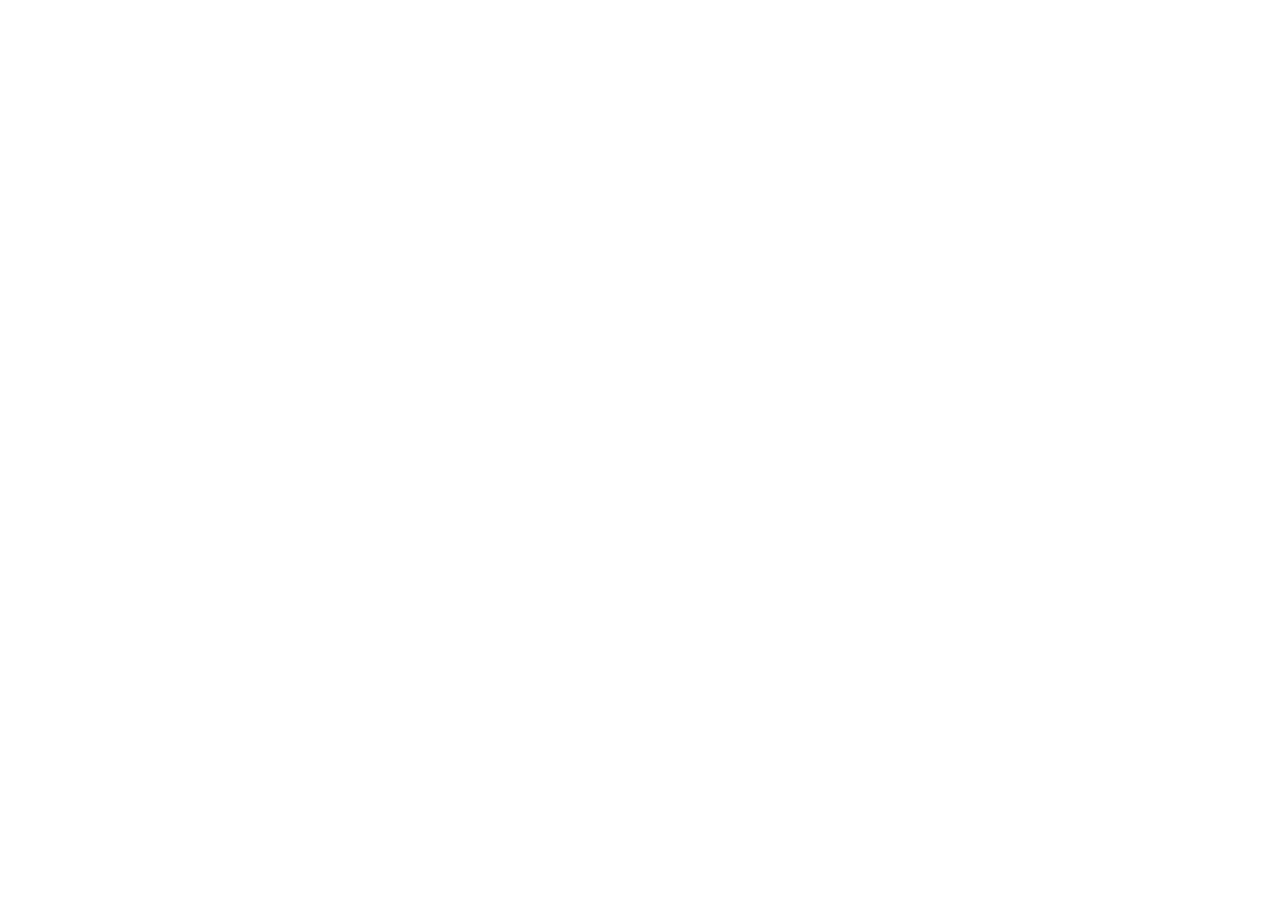
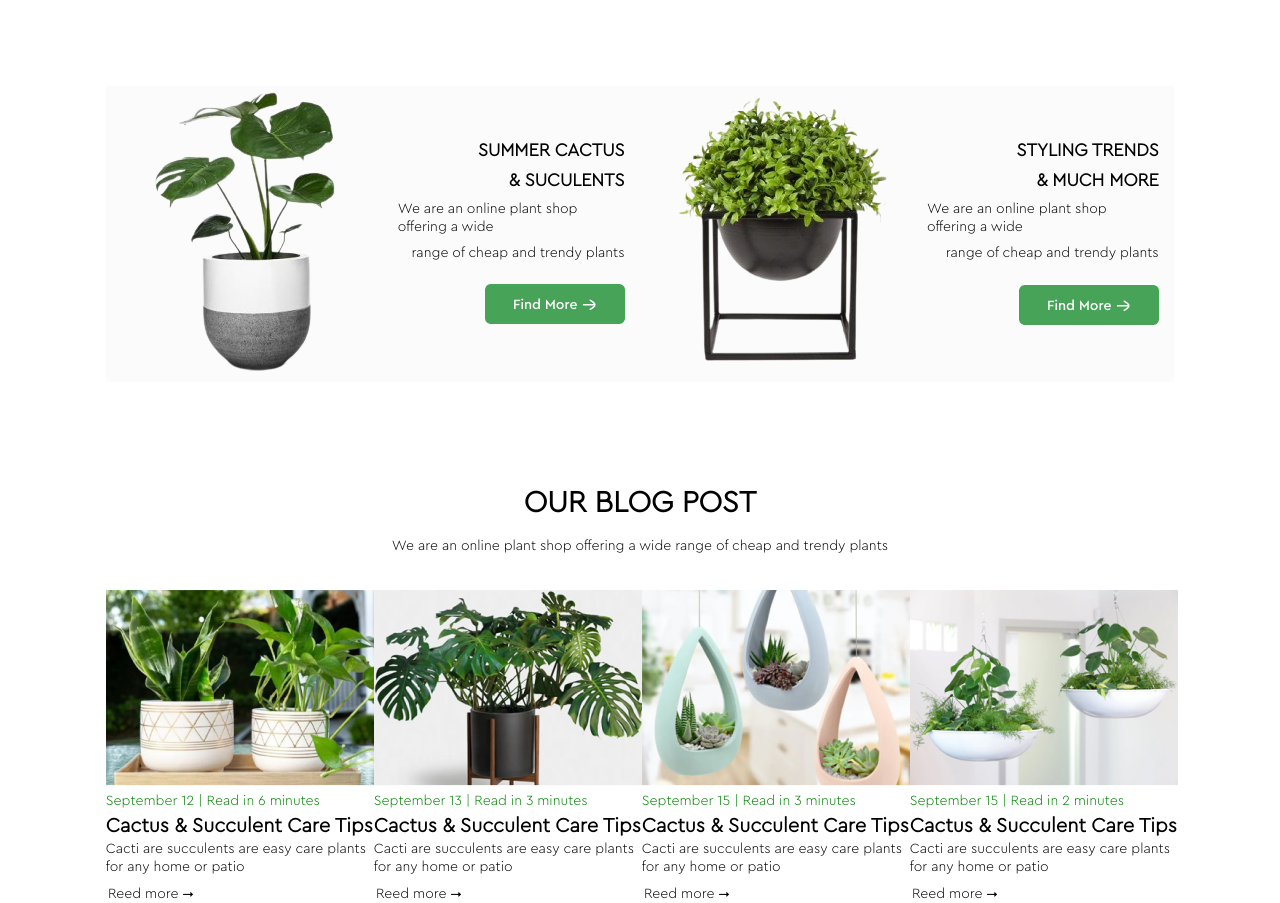
Before and after one commit to vitaliydobrovolsky/Hillel-Front-end-Basic, a plain HTML site: page index.html in a window 1280 px wide. Before the commit the page ends 800 px from the top, so only its background shows below. Drawn offline with Linux system fonts and the light colour scheme.

Commit message:
added lesson 8

```diff
--- a/CSS/style.css
+++ b/CSS/style.css
@@ -0,0 +1,127 @@
+* {
+    margin: 0;
+    box-sizing: border-box;
+    padding: 0;
+}
+
+.container {
+    width: 83.47%;
+    height: 86.62%;
+    /*width: 1202px ;
+    height: 887px;*/
+    margin-left: auto;
+    margin-right: auto;
+    margin-top: 6.7%;
+
+
+
+}
+
+
+.img_1 {
+    width: 100%;
+}
+
+.upper {
+    display: flex;
+
+    justify-content: space-between;
+    margin-bottom: 9.58%;
+    margin-top: 3.6%;
+
+}
+
+.wrapper .upper_button {
+    border: none;
+    background: none;
+    width: 9.72%;
+    height: 3.9%;
+    margin-top: 12%;
+
+}
+
+.upper_text {
+    width: 100%;
+    background-color: #FBFBFB;
+    display: flex;
+flex-direction: column;
+align-items: end;
+flex-basis: 100%;
+margin-right: 2.9%;
+}
+
+.wrapper {
+   display: flex;
+   align-items: center;
+   width: 30%;
+   flex-basis: 57.22%;
+   background-color: #FBFBFB;
+
+}
+
+
+
+@font-face {
+    font-family: "cera";
+    src: url(../Fonts/Cera_Pro_Light.otf);
+}
+
+h4 {
+    font-family: cera;
+    font-size: 18px;
+   font-weight: 900;
+    margin-bottom: 3%;
+}
+
+p {
+    font-family: cera;
+    font-size: 14px;
+    font-weight: 400;
+    margin-top: 0.6%;
+    margin-bottom: 2.7%;
+    fon
+}
+
+.wrapper_2 {
+    display: flex;
+    justify-content: space-between;
+}
+
+
+h3 {
+    font-size: 30px;
+    font-weight: 700;
+    font-family: cera;
+    text-align: center;
+    margin-bottom: 15px;
+}
+
+.lower .topic .h3_par {
+    text-align: center;
+    margin-bottom: 35px;
+}
+
+.lower .wrapper_2 .green {
+    color: green;
+    font-weight: 500;
+    margin-bottom: 4px;
+}
+
+h5 {
+    font-family: cera;
+    font-size: 20px;
+    font-weight: 700;
+}
+.lower .lower_card {
+    flex-basis: 20%;
+}
+
+.lower .lower_card .lower_button {
+    border: none;
+    background: none;
+    width: 90px;
+    height: 16px;
+    font-family: cera;
+    font-weight: 500;
+    font-size: 14px;
+}
--- a/index.html
+++ b/index.html
@@ -4,9 +4,77 @@
     <meta charset="UTF-8">
     <meta name="viewport" content="width=device-width, initial-scale=1.0">
     <link rel="stylesheet" href="./CSS/style.css">
-    <title>Home Work</title>
+    <title>Home Work lesson 8</title>
 </head>
 <body>
+    <div class="container">
+        <div class="upper">
+            <div class="wrapper">
+                <div class="img_1">
+                    <img src="img/img4.png" alt="">
+                </div>
+                <div class="upper_text">
+                    <h4 class="upper_h">SUMMER CACTUS</h4>
+                    <h4>& SUCULENTS</h4>
+                    <p>We are an online plant shop offering a wide </p>
+                    <p>range of cheap and trendy plants</p>
+                    <div class="button">
+                        <button class="upper_button"><img src="img/img6.png" alt=""></button>
+                    </div>
+                </div>
+            </div>
+            <div class="wrapper">
+                <div class="img_1">
+                    <img src="img/img5.png" alt="">
+                </div>
+                <div class="upper_text">
+                    <h4 class="upper_h">STYLING TRENDS </h4>
+                    <h4>& MUCH MORE</h4>
+                    <p>We are an online plant shop offering a wide</p>
+                    <p>range of cheap and trendy plants</p>
+                    <div class="button">
+                        <button class="upper_button"><img src="img/img6.png" alt=""></button>
+                    </div>
+                </div>
+            </div>
+        </div>
+        <div class="lower">
+            <div class="topic">
+                <h3>OUR BLOG POST</h3>
+                <p class="h3_par">We are an online plant shop offering a wide range of cheap and trendy plants</p>
+            </div>
+            <div class="wrapper_2">
+                <div class="lower_card">
+                    <img src="img/img10.png" alt="">
+                    <p class="green">September 12 | Read in 6 minutes</p>
+                    <h5>Cactus & Succulent Care Tips</h4>
+                    <p>Cacti are succulents are easy care plants for any home or patio</p>
+                    <button class="lower_button">Reed more ⭢</button>
+                </div>
+                <div class="lower_card">
+                    <img src="img/img9.png" alt="">
+                    <p class="green">September 13 | Read in 3 minutes</p>
+                    <h5>Cactus & Succulent Care Tips</h4>
+                    <p>Cacti are succulents are easy care plants for any home or patio</p>
+                    <button class="lower_button">Reed more ⭢</button>
+                </div>
+                <div class="lower_card">
+                    <img src="img/img8.png" alt="">
+                    <p class="green">September 15 | Read in 3 minutes</p>
+                    <h5>Cactus & Succulent Care Tips</h4>
+                    <p>Cacti are succulents are easy care plants for any home or patio</p>
+                    <button class="lower_button">Reed more ⭢</button>
+                </div>
+                <div class="lower_card">
+                    <img src="img/img7.png" alt="">
+                    <p class="green">September 15 | Read in 2 minutes</p>
+                    <h5>Cactus & Succulent Care Tips</h4>
+                    <p>Cacti are succulents are easy care plants for any home or patio</p>
+                    <button class="lower_button">Reed more ⭢</button>
+                </div>
+            </div>
+        </div>
+    </div>
 
 </body>
 </html>
```
Also changed, not shown: Fonts/Cera_Pro_Light.otf (added), Fonts/Cera_Pro_Light1.otf (added), img/img10.png (added), img/img4.png (added), img/img5.png (added), img/img6.png (added), img/img7.png (added), img/img8.png (added), img/img9.png (added).
